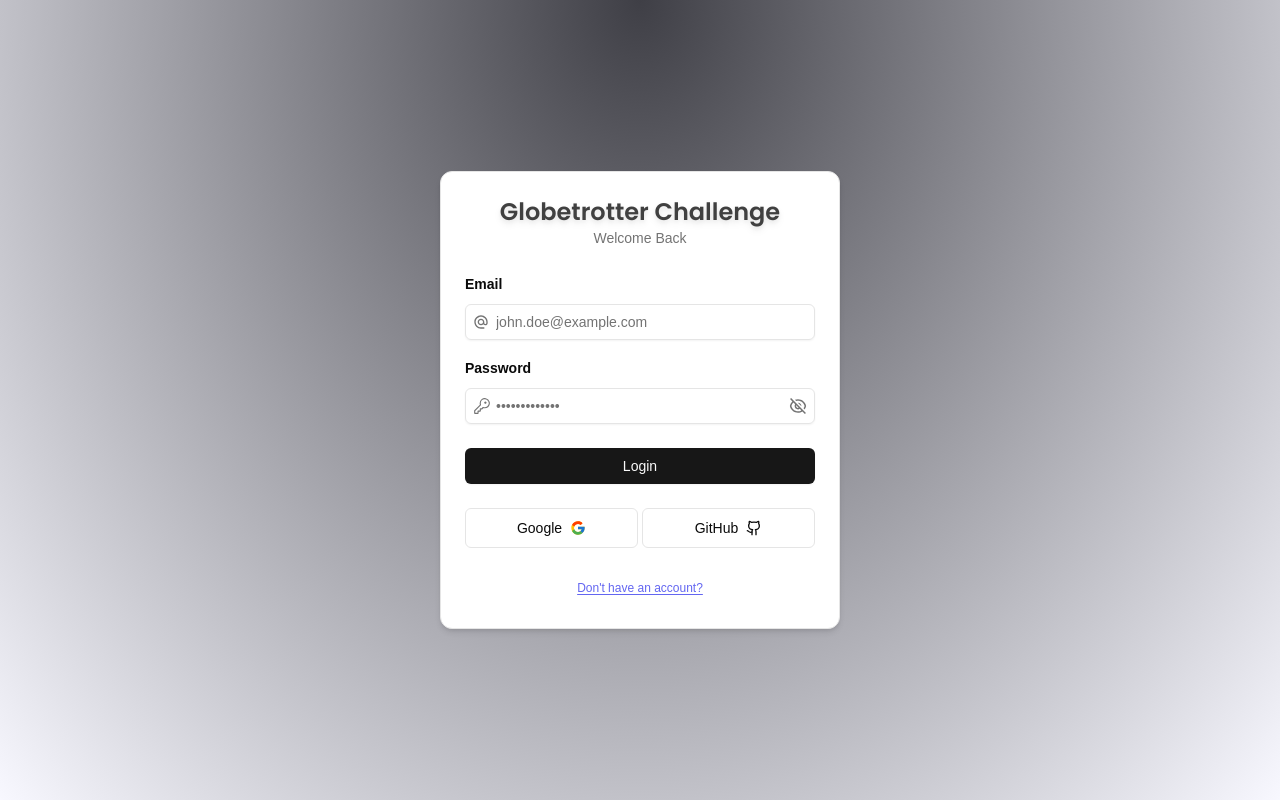
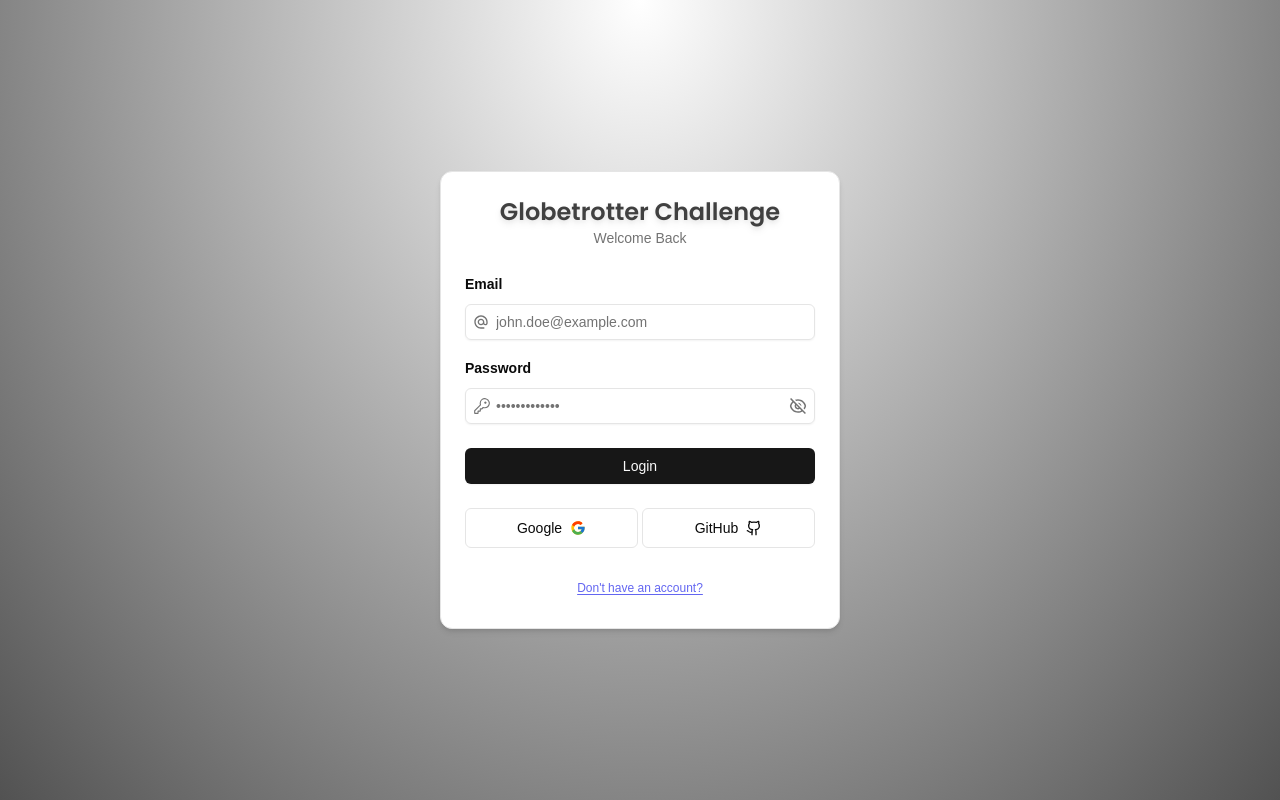
Before and after one commit to singhxayush/globetrotter-challenge, a Next.js app: page /auth/login in a window 1280 px wide. Built offline with nearby package versions, Linux system fonts and the light colour scheme; no server answers; what tailwindcss-motion would draw is missing.

Commit message:
Auth route layout changes

```diff
--- a/src/app/auth/layout.tsx
+++ b/src/app/auth/layout.tsx
@@ -4,7 +4,7 @@ const AuthLayout = ({children}: {children: React.ReactNode}) => {
   return (
     <div
       className="h-full flex items-center justify-center
-      bg-[radial-gradient(ellipse_at_top,_var(--tw-gradient-stops))] from-zinc-700 to to-neutral-950-900"
+      bg-[radial-gradient(ellipse_at_top,_var(--tw-gradient-stops))] from-white to to-neutral-600"
     >
       {children}
     </div>
```
